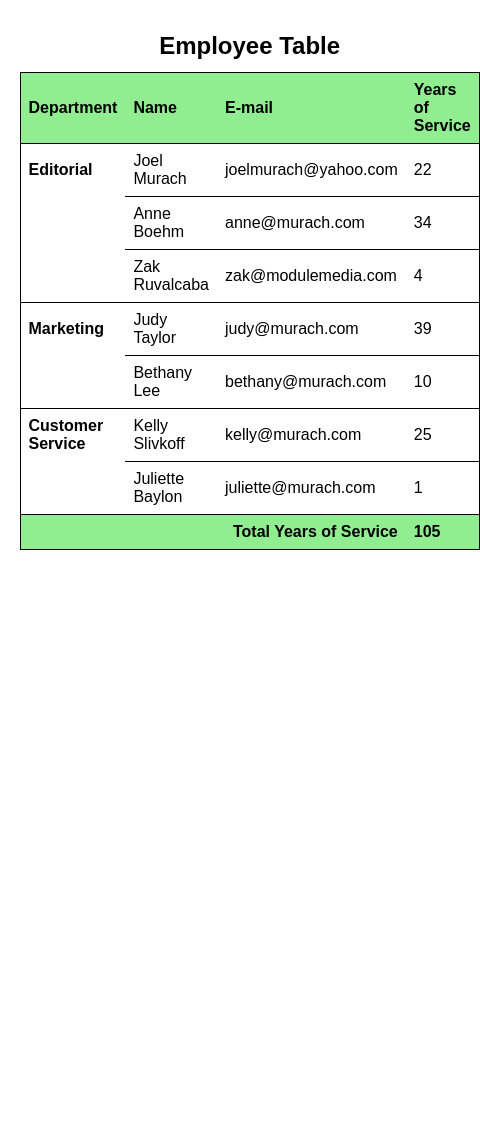
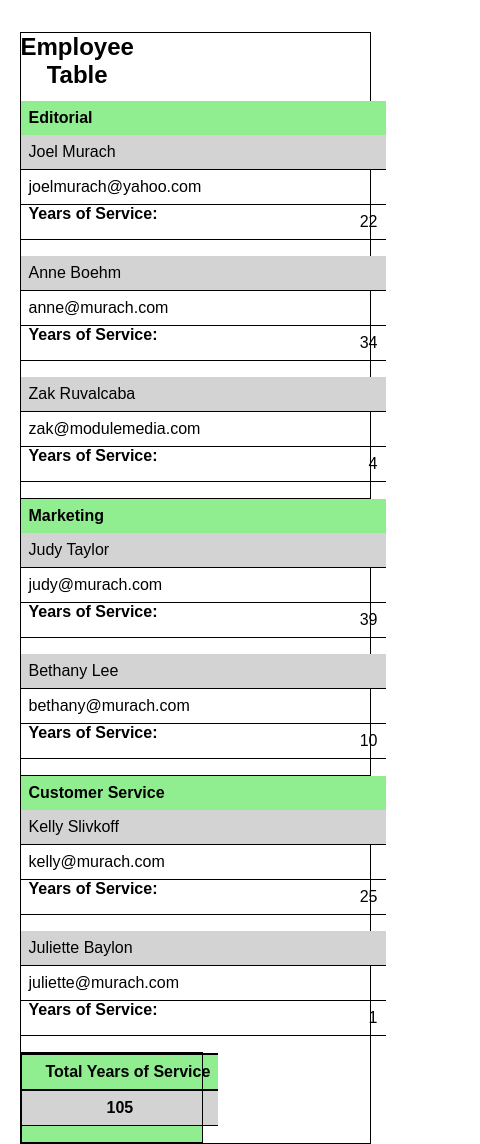
Before and after one commit to brittanyburdick00/short_exercises, a plain HTML site: page ch11/ch11new.html in a window 390 px wide. Shown: the whole page, 480 px wide, since content can reach past the window. Before the commit the page ends 844 px from the top, so only its background shows below. Drawn offline with Linux system fonts and the light colour scheme.

Commit message:
media query added

```diff
--- a/ch11/ch11new.html
+++ b/ch11/ch11new.html
@@ -52,6 +52,73 @@
         tr:last-child td:first-child {
             text-align: right;
         }
+        @media (max-width: 640px) {
+            thead {
+                display: none;
+            }
+
+            table, tbody, tr, td {
+                display: block;
+                width: 100%;
+            }
+
+            tr {
+                margin-bottom: 1em;
+            }
+
+            /* Hide empty department cells */
+            td:first-child:empty {
+                display: none;
+            }
+
+            /* Department rows: lightgreen and bold */
+            td:first-child:not(:empty) {
+                background-color: lightgreen;
+                font-weight: bold;
+                padding: 0.5em;
+            }
+
+            /* Name column: lightgrey */
+            td:nth-child(2) {
+                background-color: lightgrey;
+                padding: 0.5em;
+            }
+
+            /* Email column: normal */
+            td:nth-child(3) {
+                padding: 0.5em;
+            }
+
+            /* Years of Service: display with inline label */
+            td:nth-child(4) {
+                text-align: right;
+                position: relative;
+                padding: 0.5em;
+            }
+
+            td:nth-child(4)::before {
+                content: "Years of Service: ";
+                position: absolute;
+                left: 0;
+                top: 0;
+                font-weight: bold;
+                padding-left: 0.5em;
+                display: inline-block;
+                text-align: left;
+                width: 50%;
+            }
+
+            /* Footer styling */
+            tfoot td {
+                display: block;
+                text-align: center;
+                padding: 1em;
+                font-weight: bold;
+                background-color: lightgreen;
+                border-top: 2px solid black;
+            }
+        }
+
     </style>
 </head>
 <body>
```
